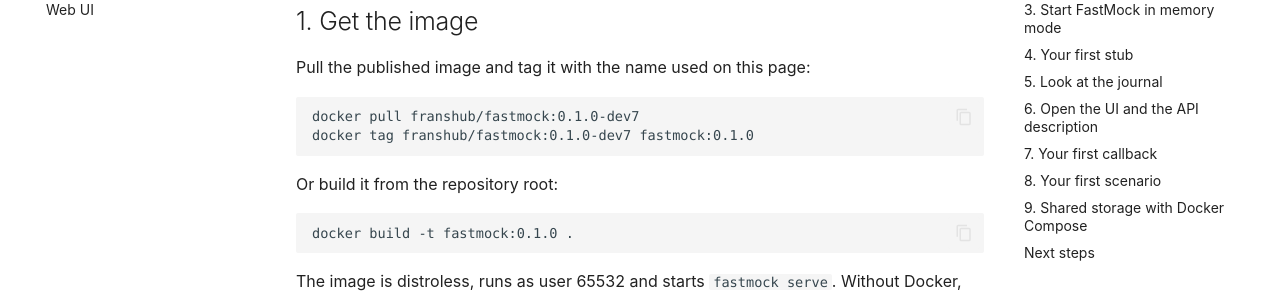
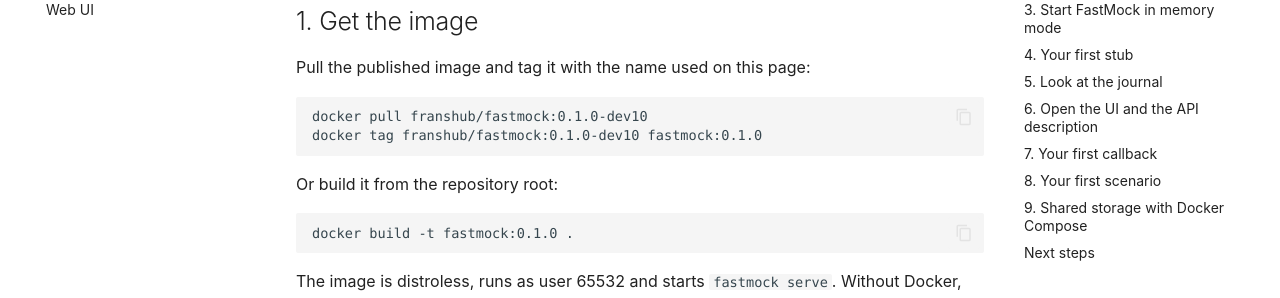
Before and after one commit to frans-hub-io/fastmock, an MkDocs documentation site: the page built from docs/guide/getting-started.md, in a window 1280 px wide and 900 px high, scrolled down 574 px. Shown: the part 152-450 px from the top of the window. Built offline with MkDocs 1.6.1 and Material for MkDocs 9.7.7, drawn with Linux system fonts in a browser that asks for light colours; comment, search, counter and statistics services are not loaded.

Commit message:
Point getting started at the 0.1.0-dev10 image

````diff
--- a/docs/guide/getting-started.md
+++ b/docs/guide/getting-started.md
@@ -22,8 +22,8 @@ You need Docker (or a Rust toolchain), `curl`, and optionally `jq`.
 Pull the published image and tag it with the name used on this page:
 
 ```sh
-docker pull franshub/fastmock:0.1.0-dev7
-docker tag franshub/fastmock:0.1.0-dev7 fastmock:0.1.0
+docker pull franshub/fastmock:0.1.0-dev10
+docker tag franshub/fastmock:0.1.0-dev10 fastmock:0.1.0
 ```
 
 Or build it from the repository root:
````
